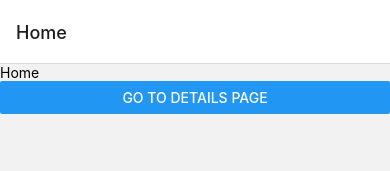
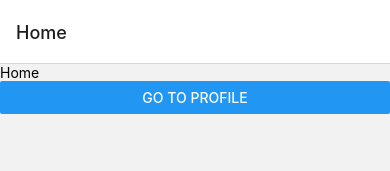
Before and after one commit to omercsx/navApp, a React Native app: screen /Home in a window 390 px wide. Shown: the top 171 px of the page. Built offline with nearby package versions, Linux system fonts and the light colour scheme.

Commit message:
navigate with push

```diff
--- a/app/screens/Home.tsx
+++ b/app/screens/Home.tsx
@@ -8,8 +8,8 @@ const Home = ({ navigation }: HomePageProps) => {
 		<View>
 			<Text>Home</Text>
 			<Button
-				title='Go to details page'
-				onPress={() => navigation.push('Feed')}
+				title='Go to Profile'
+				onPress={() => navigation.push('Profile')}
 			/>
 		</View>
 	);
--- a/app/screens/Profile.tsx
+++ b/app/screens/Profile.tsx
@@ -1,8 +1,10 @@
-import { View, Text } from 'react-native';
-const Profile = () => {
+import { View, Text, Button } from 'react-native';
+import type { ProfilePageProps } from '../navigation/RootStack';
+
+const Profile = ({ navigation }: ProfilePageProps) => {
 	return (
 		<View>
-			<Text>Profile</Text>
+			<Button title='Go to Feed' onPress={() => navigation.push('Feed')} />
 		</View>
 	);
 };
```
